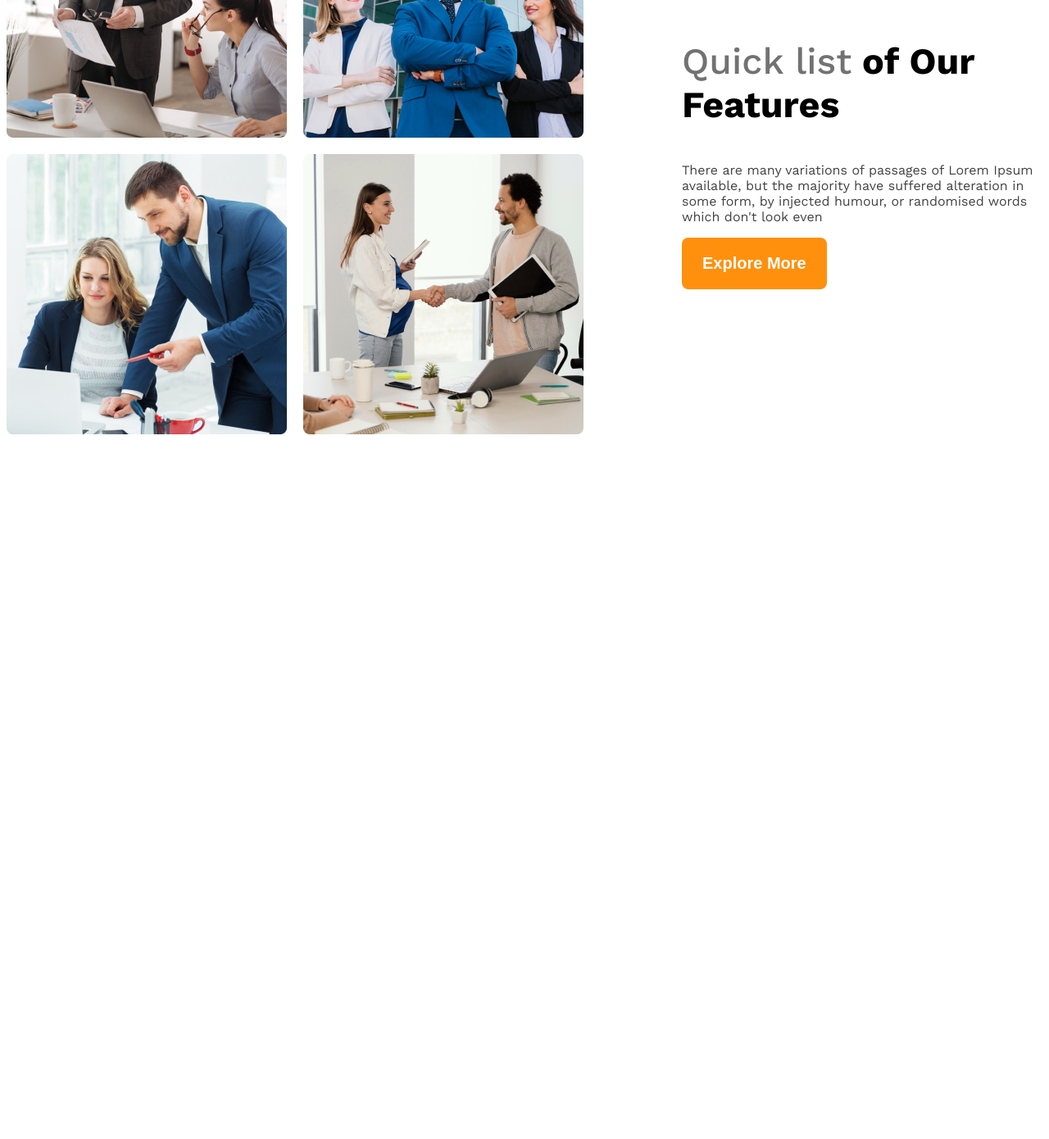
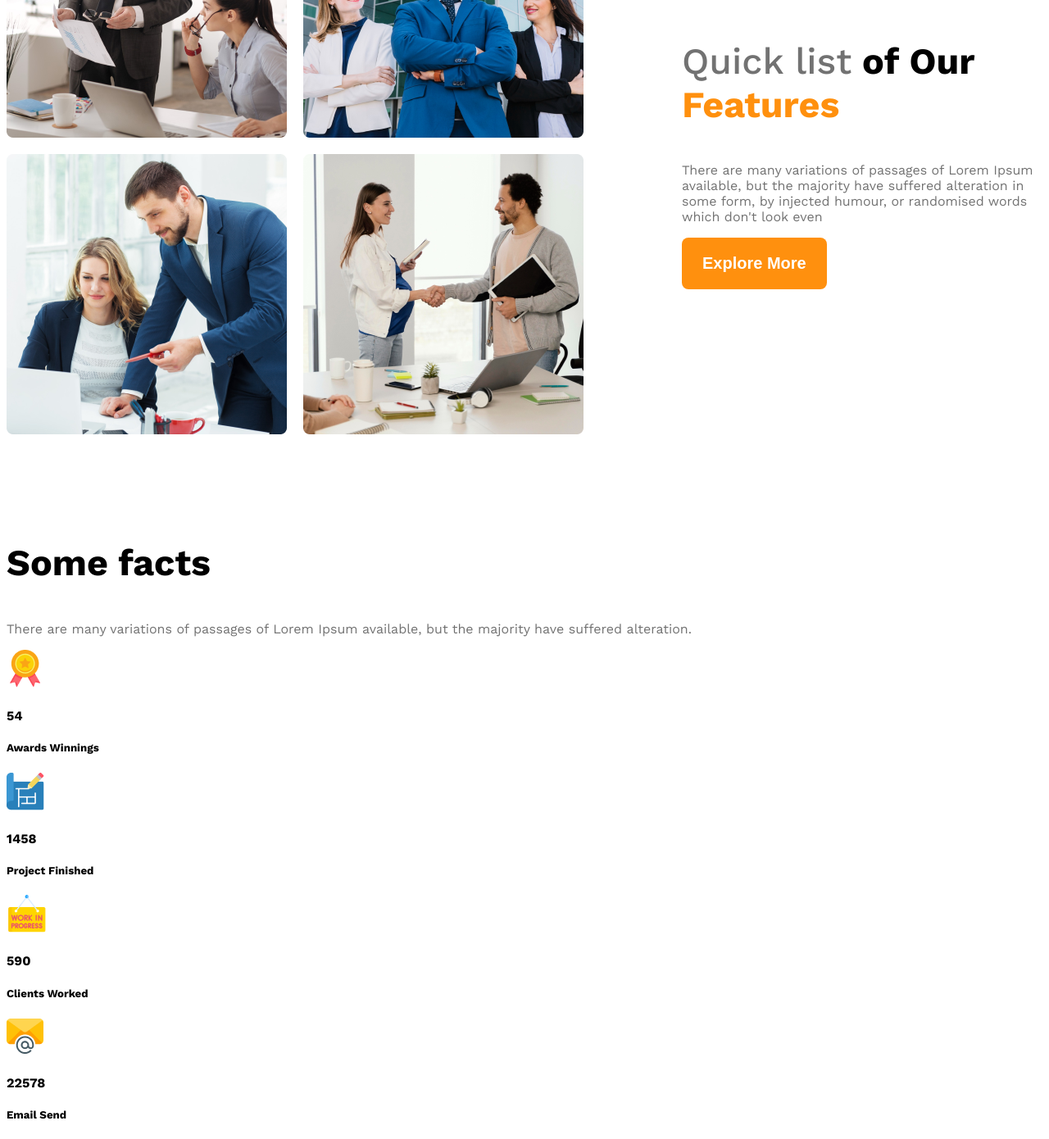
Before and after one commit to mdsohelrana599/Architects-Web-Responsive, a plain HTML site: page index.html in a window 1280 px wide. Shown: the part 1437-2827 px from the top of the page at 82% size. Before the commit the page ends 1975 px from the top, so only its background shows below. Drawn offline with nearby package versions, Linux system fonts and the light colour scheme.

Commit message:
5th commit

```diff
--- a/index.html
+++ b/index.html
@@ -29,6 +29,7 @@
     </header>
 
     <main>
+        <!-- --------teams section--------- -->
         <section class="teams display-flex">
             <div class="team-img-containar">
                 <img src="images/team1.png" alt="photo">
@@ -37,11 +38,43 @@
                 <img src="images/team4.png" alt="photo">
             </div>
             <div class="our-features">
-                <h3 class="feature-title"><span id="quick-list" class="text-light-gray">Quick list</span> <span>of Our</span> <span>Features</span></h3>
-                <p class="feature-descriptin text-gray">There are many variations of passages of Lorem Ipsum available, but the majority have suffered alteration in some form, by injected humour, or randomised words which don't look even</p>
+                <h3 class="section-title"><span id="quick-list" class="text-light-gray">Quick list</span> <span>of Our</span> <span class="text-primary">Features</span></h3>
+                <p class="feature-descriptin text-light-gray">There are many variations of passages of Lorem Ipsum available, but the majority have suffered alteration in some form, by injected humour, or randomised words which don't look even</p>
                  <button class="btn-primary">Explore More</button>
             </div>
         </section>
+
+        <!-- ---------features section------------ -->
+         <section>
+
+         </section>
+         <!-- -------some faets---------- -->
+          <section>
+            <h3 class="section-title">Some facts</h3>
+            <p class="text-light-gray">There are many variations of passages of Lorem Ipsum available, but the majority have suffered alteration.</p>
+            <div class="facts-contqainer">
+                <div class="fact">
+                    <img src="images/icons/ribon.png" class="fact-icon" alt="icon">
+                    <h4 class="fact-namber">54</h4>
+                    <h5 class="fact-name">Awards Winnings</h5>
+                </div>
+               <div class="fact">
+                    <img src="images/icons/projects.png" class="fact-icon" alt="icon">
+                    <h4 class="fact-namber">1458</h4>
+                    <h5 class="fact-name">Project Finished</h5>
+                </div>
+                <div class="fact">
+                    <img src="images/icons/customers.png" class="fact-icon" alt="icon">
+                    <h4 class="fact-namber">590</h4>
+                    <h5 class="fact-name">Clients Worked</h5>
+                </div>
+                <div class="fact">
+                    <img src="images/icons/email.png" class="fact-icon" alt="icon">
+                    <h4 class="fact-namber">22578</h4>
+                    <h5 class="fact-name">Email Send</h5>
+                </div>
+            </div>
+          </section>
     </main>
 </body>
 </html>
--- a/style/style.css
+++ b/style/style.css
@@ -12,6 +12,9 @@
 /* -------shared style------ */
 .display-flex{
     display: flex;
+}
+.text-primary{
+    color: #FF900E;
 }
 
 .text-gray{
@@ -48,6 +51,10 @@ main{
 
 main > section{
     margin-top: 130px;
+}
+.section-title{
+    font-size: 2.8rem;
+    font-weight: 700;
 }
 /* -------header style-------- */
 
@@ -105,14 +112,13 @@ main > section{
     margin-left: 120px;
     max-width: 530px;
 }
-.feature-title{
-    font-size: 2.8rem;
-    font-weight: 700;
-}
+
 #quick-list{
     font-weight: 500;
 }
-
+.feature-descriptin{
+    margin: -20px 0px 20px 0p;
+}
 
 
 
@@ -120,7 +126,24 @@ main > section{
 /* ------Responsive media Quera------- */
 @media screen and (max-width:576px){
 
-    .nav-links, .navber{
+    .nav-links, .navber, .teams{
         flex-direction: column;
     }
+    .team-img-containar{
+        grid-template-columns: repeat(1, 1fr);
+    }
+    .our-features{
+        margin-left: 20px;
+    }
+
 }
+
+
+@media screen and (min-width:576px) and (max-width:992px) {
+    .teams{
+        flex-direction: column;
+    }
+    .our-features{
+        margin: 30px auto;
+    }
+}
```
